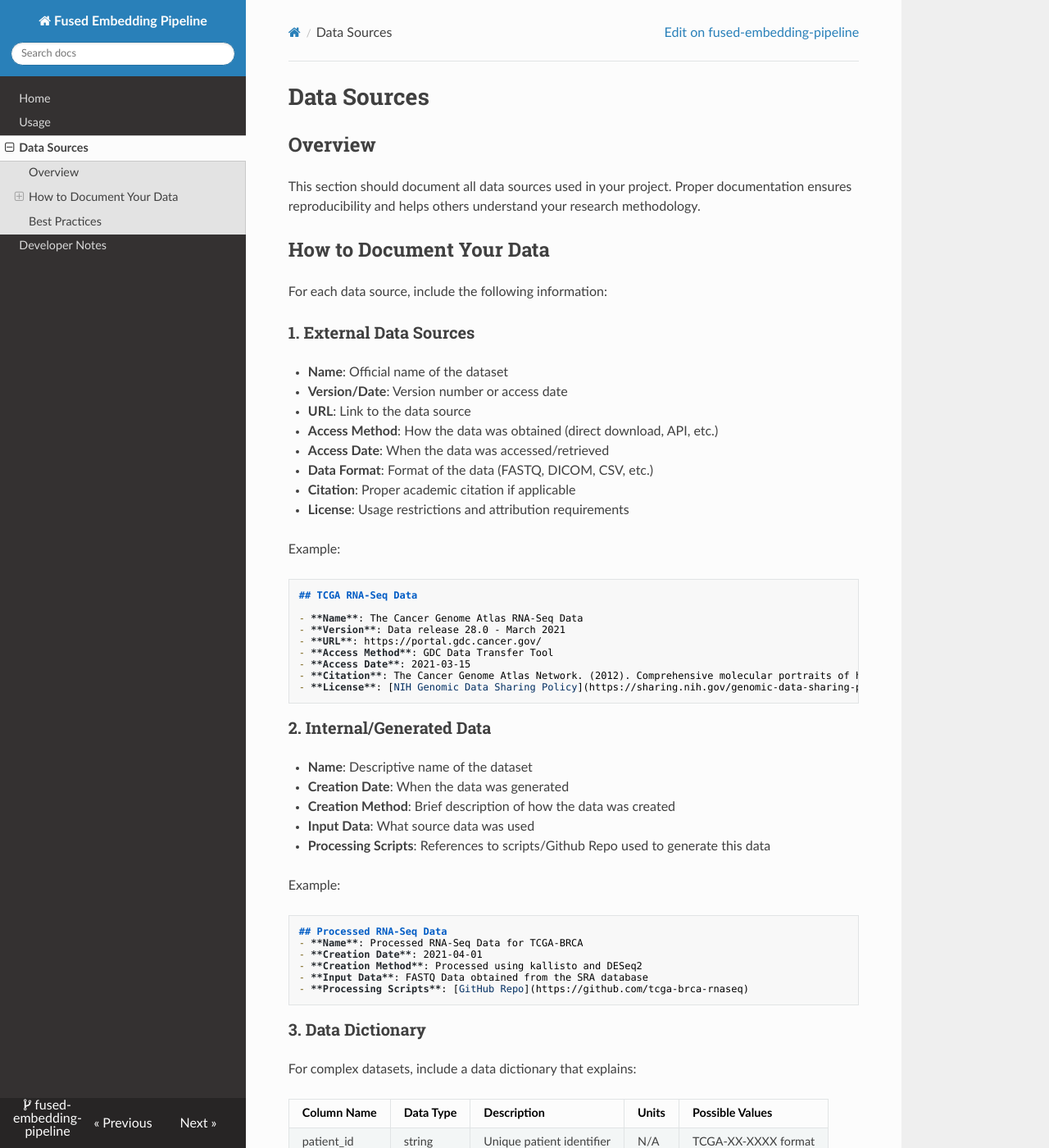
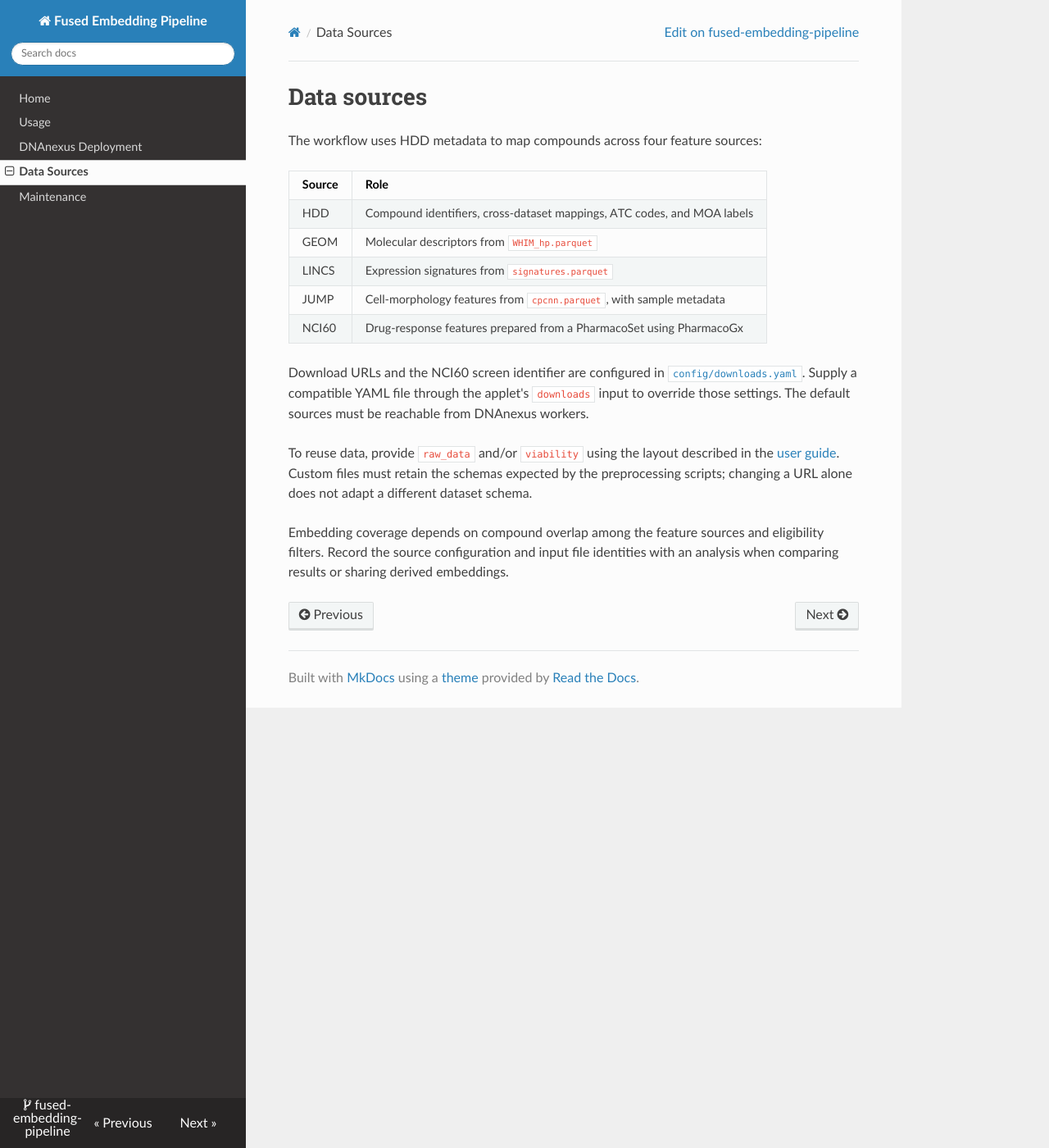
Before and after one commit to bhklab/fused-embedding-pipeline, an MkDocs documentation site: the page built from docs/data_sources.md, in a window 1280 px wide and 1400 px high. Shown: the whole window at 82% size. Built offline with MkDocs 1.6.1, drawn with Linux system fonts in a browser that asks for light colours; nearby versions of some CDN libraries; some of the changed text lies outside the part shown.

Commit message:
docs: document ADAPT UCSD usage and DNAnexus deployment

````diff
--- a/docs/data_sources.md
+++ b/docs/data_sources.md
@@ -1,74 +1,25 @@
-# Data Sources
+# Data sources
 
-## Overview
+The workflow uses HDD metadata to map compounds across four feature sources:
 
-This section should document all data sources used in your project.
-Proper documentation ensures reproducibility and helps others
-understand your research methodology.
+| Source | Role |
+| --- | --- |
+| HDD | Compound identifiers, cross-dataset mappings, ATC codes, and MOA labels |
+| GEOM | Molecular descriptors from `WHIM_hp.parquet` |
+| LINCS | Expression signatures from `signatures.parquet` |
+| JUMP | Cell-morphology features from `cpcnn.parquet`, with sample metadata |
+| NCI60 | Drug-response features prepared from a PharmacoSet using PharmacoGx |
 
-## How to Document Your Data
+Download URLs and the NCI60 screen identifier are configured in
+[`config/downloads.yaml`](https://github.com/bhklab/fused-embedding-pipeline/blob/main/config/downloads.yaml).
+Supply a compatible YAML file through the applet's `downloads` input to override
+those settings. The default sources must be reachable from DNAnexus workers.
 
-For each data source, include the following information:
+To reuse data, provide `raw_data` and/or `viability` using the layout described in
+the [user guide](https://github.com/bhklab/fused-embedding-pipeline#reuse-inputs-or-change-model-settings).
+Custom files must retain the schemas expected by the preprocessing scripts;
+changing a URL alone does not adapt a different dataset schema.
 
-### 1. External Data Sources
-
-- **Name**: Official name of the dataset
-- **Version/Date**: Version number or access date
-- **URL**: Link to the data source
-- **Access Method**: How the data was obtained (direct download, API, etc.)
-- **Access Date**: When the data was accessed/retrieved
-- **Data Format**: Format of the data (FASTQ, DICOM, CSV, etc.)
-- **Citation**: Proper academic citation if applicable
-- **License**: Usage restrictions and attribution requirements
-
-Example:
-
-```markdown
-## TCGA RNA-Seq Data
-
-- **Name**: The Cancer Genome Atlas RNA-Seq Data
-- **Version**: Data release 28.0 - March 2021
-- **URL**: https://portal.gdc.cancer.gov/
-- **Access Method**: GDC Data Transfer Tool
-- **Access Date**: 2021-03-15
-- **Citation**: The Cancer Genome Atlas Network. (2012). Comprehensive molecular portraits of human breast tumours. Nature, 490(7418), 61-70.
-- **License**: [NIH Genomic Data Sharing Policy](https://sharing.nih.gov/genomic-data-sharing-policy)
-```
-
-### 2. Internal/Generated Data
-
-- **Name**: Descriptive name of the dataset
-- **Creation Date**: When the data was generated
-- **Creation Method**: Brief description of how the data was created
-- **Input Data**: What source data was used
-- **Processing Scripts**: References to scripts/Github Repo used to generate this data
-
-Example:
-
-```markdown
-## Processed RNA-Seq Data
-- **Name**: Processed RNA-Seq Data for TCGA-BRCA
-- **Creation Date**: 2021-04-01
-- **Creation Method**: Processed using kallisto and DESeq2
-- **Input Data**: FASTQ Data obtained from the SRA database
-- **Processing Scripts**: [GitHub Repo](https://github.com/tcga-brca-rnaseq)
-```
-
-### 3. Data Dictionary
-
-For complex datasets, include a data dictionary that explains:
-
-| Column Name | Data Type | Description | Units | Possible Values |
-|-------------|-----------|-------------|-------|-----------------|
-| patient_id  | string    | Unique patient identifier | N/A | TCGA-XX-XXXX format |
-| age         | integer   | Patient age at diagnosis | years | 18-100 |
-| expression  | float     | Gene expression value | TPM | Any positive value |
-
-## Best Practices
-
-- Store raw data in `data/rawdata/` and never modify it
-- Store processed data in `data/procdata/` and all code used to generate it should be in `workflow/scripts/`
-- Document all processing steps
-- Track data provenance (where data came from and how it was modified)
-- Respect data usage agreements and licenses!
-    This is especially important for data that should not be shared publicly
+Embedding coverage depends on compound overlap among the feature sources and
+eligibility filters. Record the source configuration and input file identities
+with an analysis when comparing results or sharing derived embeddings.
--- a/mkdocs.yaml
+++ b/mkdocs.yaml
@@ -21,8 +21,9 @@
 nav:
   - Home: README.md
   - Usage: usage.md
+  - DNAnexus Deployment: dnanexus.md
   - Data Sources: data_sources.md
-  - Developer Notes: devnotes.md
+  - Maintenance: devnotes.md
 
 theme: readthedocs
 
````
Also changed, not shown: README.md (+240 -6 lines), docs/README.md (+11 -35 lines), docs/devnotes.md (+12 -51 lines), docs/dnanexus.md (added, +144 -0 lines), docs/usage.md (+6 -11 lines).
